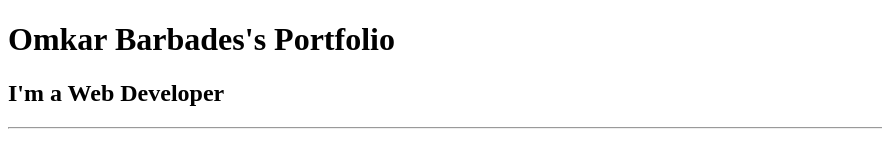
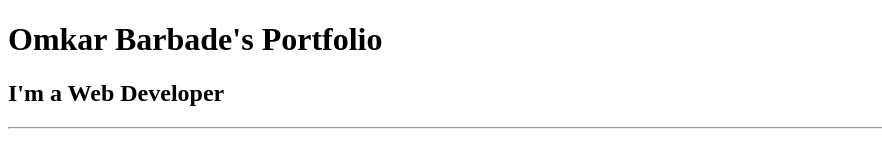
Before and after one commit to Omkar9689/my_html.portfolio, a plain HTML site: page index.html in a window 1280 px wide. Shown: the top 150 px of the page, without its empty margins (0-882 px from the left). Drawn offline with Linux system fonts and the light colour scheme.

Commit message:
Update index.html

```diff
--- a/index.html
+++ b/index.html
@@ -7,7 +7,7 @@
     </head>
 
     <body>
-        <h1>Omkar Barbades's Portfolio</h1>
+        <h1>Omkar Barbade's Portfolio</h1>
         <h2>I'm a Web Developer</h2>
         <hr />
         <a href="./public/movie-ranking.html"><h3>Movie Ranking Project</h3></a>
```
